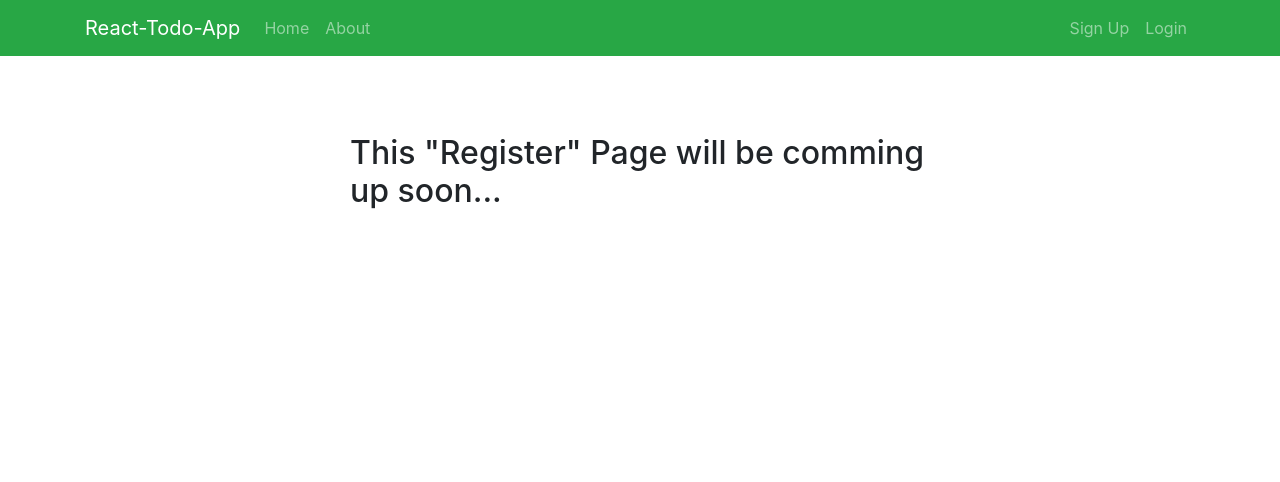
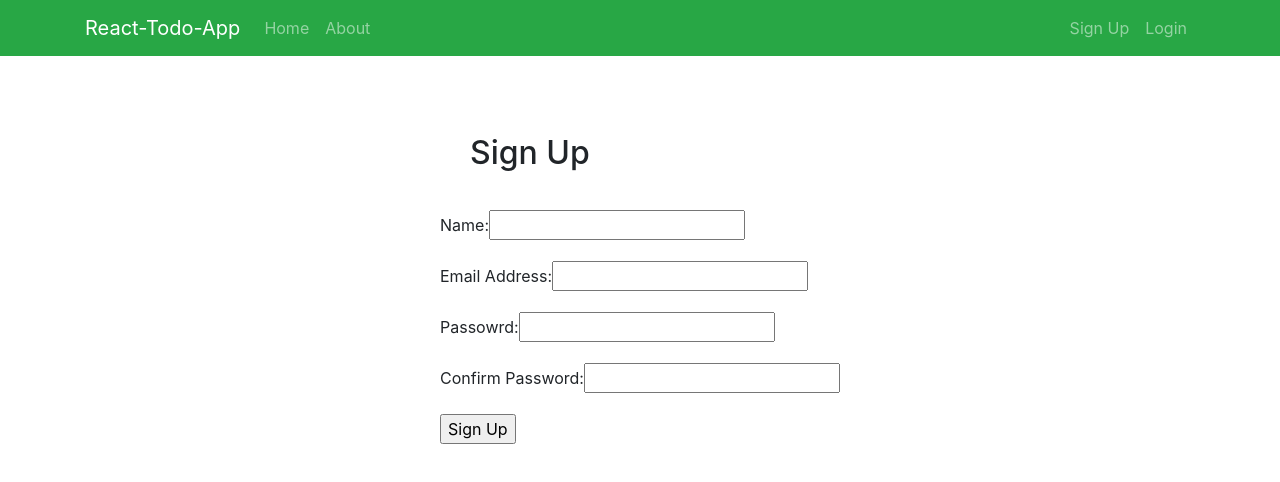
Before and after one commit to kjx63pro/simple_todo_app_MERN_with_Authentication_and_Authorization, a React (Create React App) app in the folder client/: page /register in a window 1280 px wide. Shown: the top 482 px of the page. Built offline with nearby package versions, Linux system fonts and the light colour scheme.

Commit message:
Register User and set token

```diff
--- a/client/src/App.js
+++ b/client/src/App.js
@@ -22,9 +22,9 @@
           <div className='app'>
             <Switch>
               <Route path='/' exact component={Home}></Route>
-              <Route path='/about' component={About}></Route>
+              <Route path='/about' exact component={About}></Route>
               <Route path='/register' component={Register}></Route>
-              <Route path='/login' component={Login}></Route>
+              <Route path='/login' exact component={Login}></Route>
             </Switch>
           </div>
         </Router>
--- a/client/src/components/auth/Register.js
+++ b/client/src/components/auth/Register.js
@@ -1,9 +1,87 @@
-import React from 'react';
+import React, { useState, useContext } from 'react';
+import AuthContext from '../../context/auth/authContext';
+import { set } from 'mongoose';
 
 const Register = () => {
+  const authContext = useContext(AuthContext);
+
+  const { register } = authContext;
+
+  const [user, setUser] = useState({
+    name: '',
+    email: '',
+    password: '',
+    password2: '',
+  });
+
+  const { name, email, password, password2 } = user;
+
+  const onChange = (e) => {
+    setUser({ ...user, [e.target.name]: e.target.value });
+  };
+
+  const onSubmit = (e) => {
+    e.preventDefault();
+    if (name === '' || email === '' || password === '') {
+      // @todo - Set alert
+      return;
+    } else if (password !== password2) {
+      // @todo - Set alert
+      console.log('Passwords do not match');
+
+      return;
+    } else {
+      register(user);
+    }
+  };
+
   return (
     <div>
-      <h2>This "Register" Page will be comming up soon...</h2>
+      <h2>Sign Up</h2>
+      <form onSubmit={onSubmit}>
+        <div className='form-group'>
+          <label htmlFor='name'>Name: </label>
+          <input
+            type='text'
+            name='name'
+            value={name}
+            onChange={onChange}
+            required
+          />
+        </div>
+        <div className='form-group'>
+          <label htmlFor='email'>Email Address: </label>
+          <input
+            type='email'
+            name='email'
+            value={email}
+            onChange={onChange}
+            required
+          />
+        </div>
+        <div className='form-group'>
+          <label htmlFor='password'>Passowrd: </label>
+          <input
+            type='password'
+            name='password'
+            value={password}
+            onChange={onChange}
+            minLength='6'
+            required
+          />
+        </div>
+        <div className='form-group'>
+          <label htmlFor='password2'>Confirm Password: </label>
+          <input
+            type='password'
+            name='password2'
+            value={password2}
+            onChange={onChange}
+            required
+          />
+        </div>
+        <input type='submit' value='Sign Up' />
+      </form>
     </div>
   );
 };
--- a/client/src/context/auth/AuthState.js
+++ b/client/src/context/auth/AuthState.js
@@ -4,16 +4,40 @@
 
 import authReducer from './authReducer';
 
-import {} from '../types';
+import { REGISTER_SUCCESS, REGISTER_FAIL } from '../types';
 
 const AuthState = (props) => {
   const initialState = {
+    token: localStorage.getItem('token'),
     isAuthenticated: false,
     loading: true,
     user: null,
+    error: null,
   };
 
   const [state, dispatch] = useReducer(authReducer, initialState);
+
+  const register = async (user) => {
+    const config = {
+      headers: {
+        'Content-Type': 'application/json',
+      },
+    };
+    // console.log(user); {name: "Kenji Ueyama", email: "kenji@gmail.com", password: "123456", password2: "123456"}
+    try {
+      const res = await axios.post('/api/users', user, config);
+
+      dispatch({
+        type: REGISTER_SUCCESS,
+        payload: res.data,
+      });
+    } catch (err) {
+      dispatch({
+        type: REGISTER_FAIL,
+        payload: err.response.data.msg,
+      });
+    }
+  };
 
   return (
     <AuthContext.Provider
@@ -21,6 +45,9 @@
         isAuthenticated: state.isAuthenticated,
         loading: state.loading,
         user: state.user,
+        token: state.token,
+        error: state.error,
+        register,
       }}
     >
       {props.children}
--- a/client/src/context/auth/authReducer.js
+++ b/client/src/context/auth/authReducer.js
@@ -1,7 +1,23 @@
-import {} from '../types';
+import { REGISTER_SUCCESS, REGISTER_FAIL } from '../types';
 
 export default (state, action) => {
   switch (action.type) {
+    case REGISTER_SUCCESS:
+      localStorage.setItem('token', action.payload.token);
+      return {
+        ...state,
+        ...action.payload,
+        isAuthenticated: true,
+        loading: false,
+      };
+    case REGISTER_FAIL:
+      localStorage.removeItem('token');
+      return {
+        ...state,
+        isAuthenticated: false,
+        loading: true,
+        error: action.payload,
+      };
     default:
       return state;
   }
--- a/client/src/context/types.js
+++ b/client/src/context/types.js
@@ -3,3 +3,5 @@
 export const DELETE_TODO = 'DELETE_TODO';
 export const COMPLETE_TODO = 'COMPLETE_TODO';
 export const TODOS_LOADING = 'TODOS_LOADING';
+export const REGISTER_SUCCESS = 'REGISTER_SUCCESS';
+export const REGISTER_FAIL = 'REGISTER_FAIL';
```
